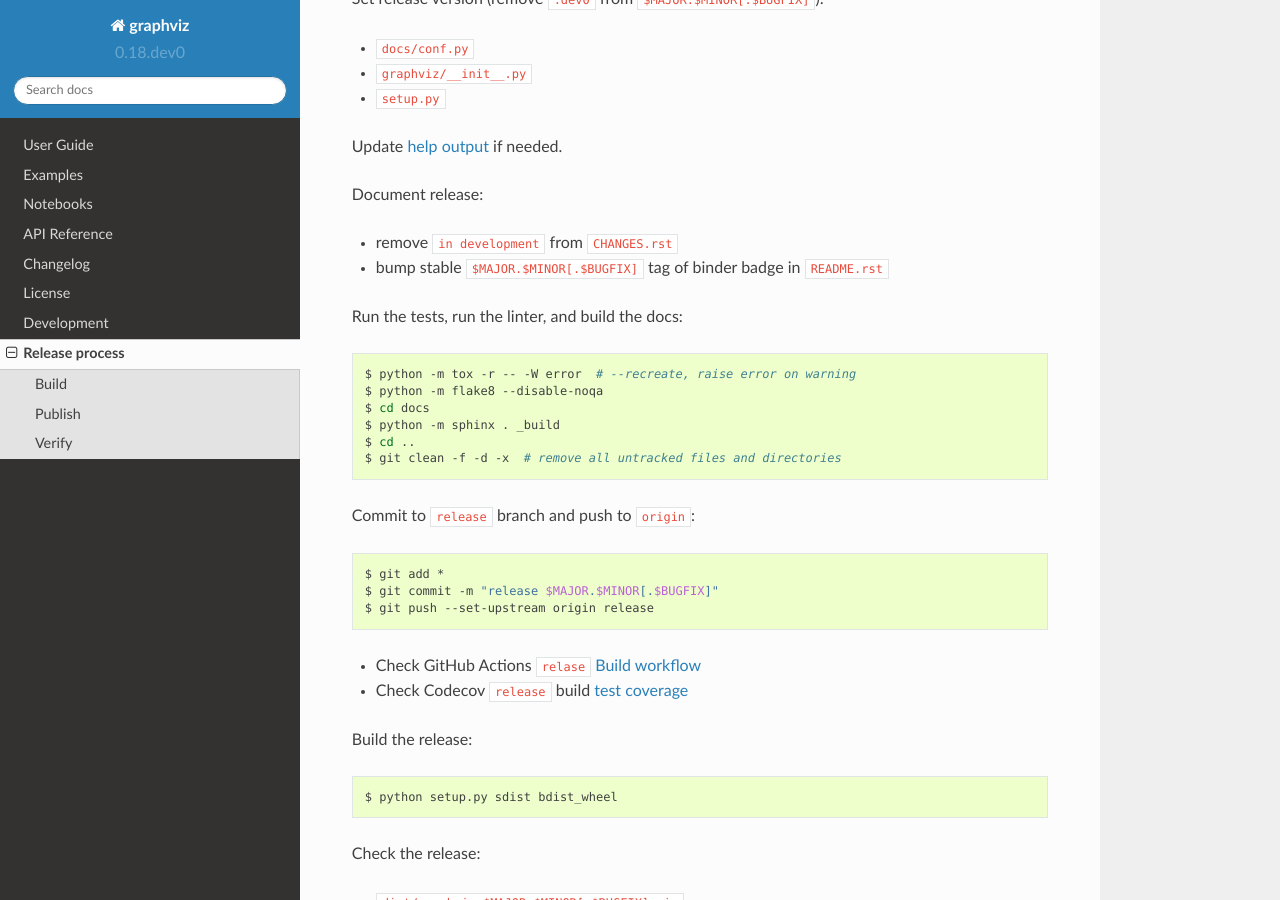
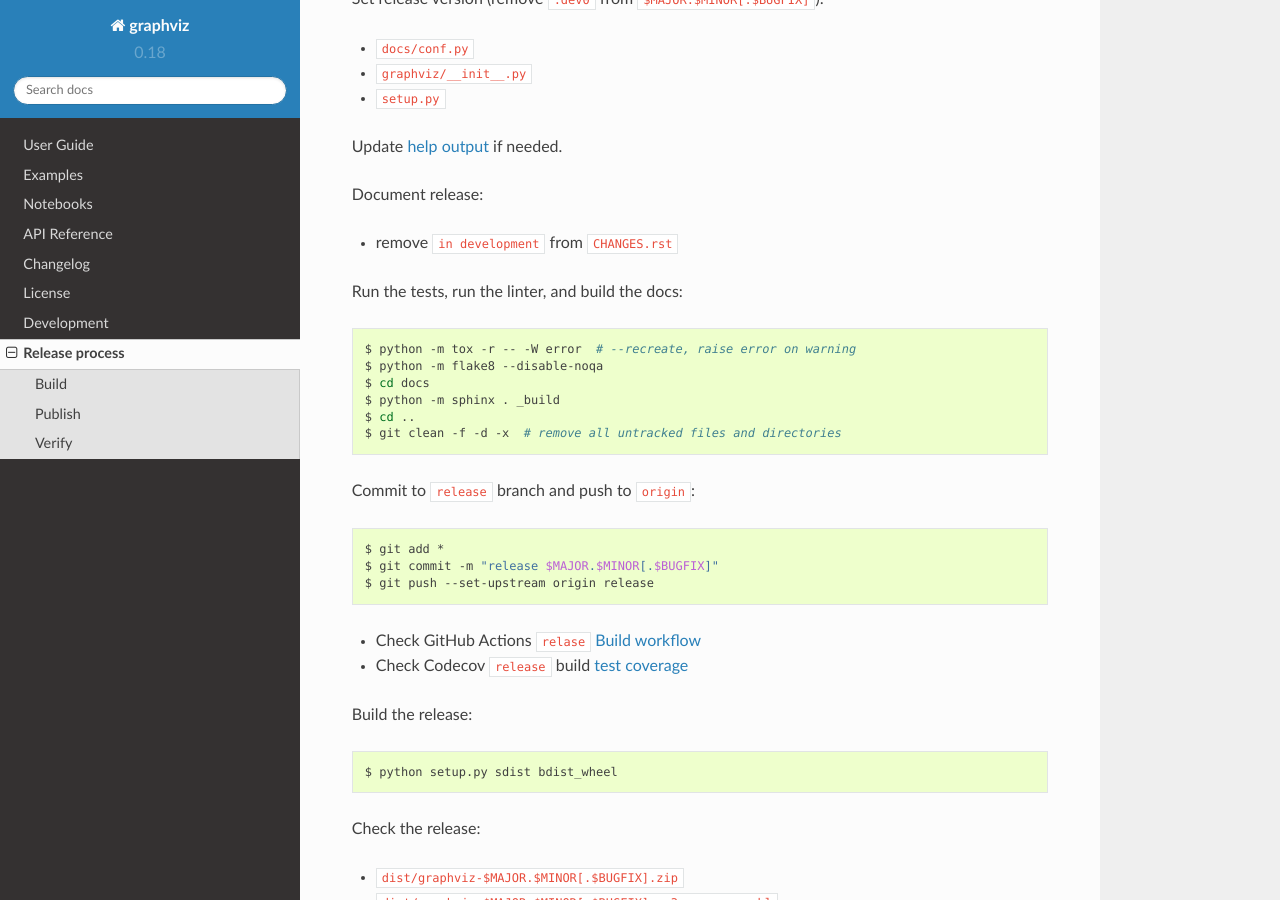
Before and after one commit to xflr6/graphviz, a Sphinx documentation site: the page built from docs/release_process.rst, in a window 1280 px wide and 900 px high, scrolled down 459 px. Built offline with Sphinx 7.4.7 and the Read the Docs theme 2.0.0, drawn with Linux system fonts in a browser that asks for light colours; the version number is read from the project's files by our own code.

Commit message:
release 0.18

```diff
--- a/CHANGES.rst
+++ b/CHANGES.rst
@@ -2,8 +2,8 @@ Changelog
 =========
 
 
-Version 0.18 (in development)
------------------------------
+Version 0.18
+------------
 
 Change of beaviour:
 File endings are now normalized so that all DOT source outputs
--- a/docs/conf.py
+++ b/docs/conf.py
@@ -25,7 +25,7 @@ copyright = '2013-2021, Sebastian Bank'
 author = 'Sebastian Bank'
 
 # The short X.Y version
-version = '0.18.dev0'
+version = '0.18'
 # The full version, including alpha/beta/rc tags
 release = version
 
--- a/docs/release_process.rst
+++ b/docs/release_process.rst
@@ -28,7 +28,6 @@ Update `help output <online-help-internal>`_ if needed.
 Document release:
 
 - remove ``in development`` from ``CHANGES.rst``
-- bump stable ``$MAJOR.$MINOR[.$BUGFIX]`` tag of binder badge in ``README.rst``
 
 Run the tests, run the linter, and build the docs:
 
--- a/graphviz/__init__.py
+++ b/graphviz/__init__.py
@@ -43,7 +43,7 @@ __all__ = ['ENGINES', 'FORMATS', 'RENDERERS', 'FORMATTERS',
            'set_default_engine', 'set_default_format']
 
 __title__ = 'graphviz'
-__version__ = '0.18.dev0'
+__version__ = '0.18'
 __author__ = 'Sebastian Bank <sebastian.bank@uni-leipzig.de>'
 __license__ = 'MIT, see LICENSE.txt'
 __copyright__ = 'Copyright (c) 2013-2021 Sebastian Bank'
--- a/setup.py
+++ b/setup.py
@@ -3,7 +3,7 @@ from setuptools import setup, find_packages
 
 setup(
     name='graphviz',
-    version='0.18.dev0',
+    version='0.18',
     author='Sebastian Bank',
     author_email='sebastian.bank@uni-leipzig.de',
     description='Simple Python interface for Graphviz',
```
Also changed, not shown: README.rst (+1 -1 lines).
